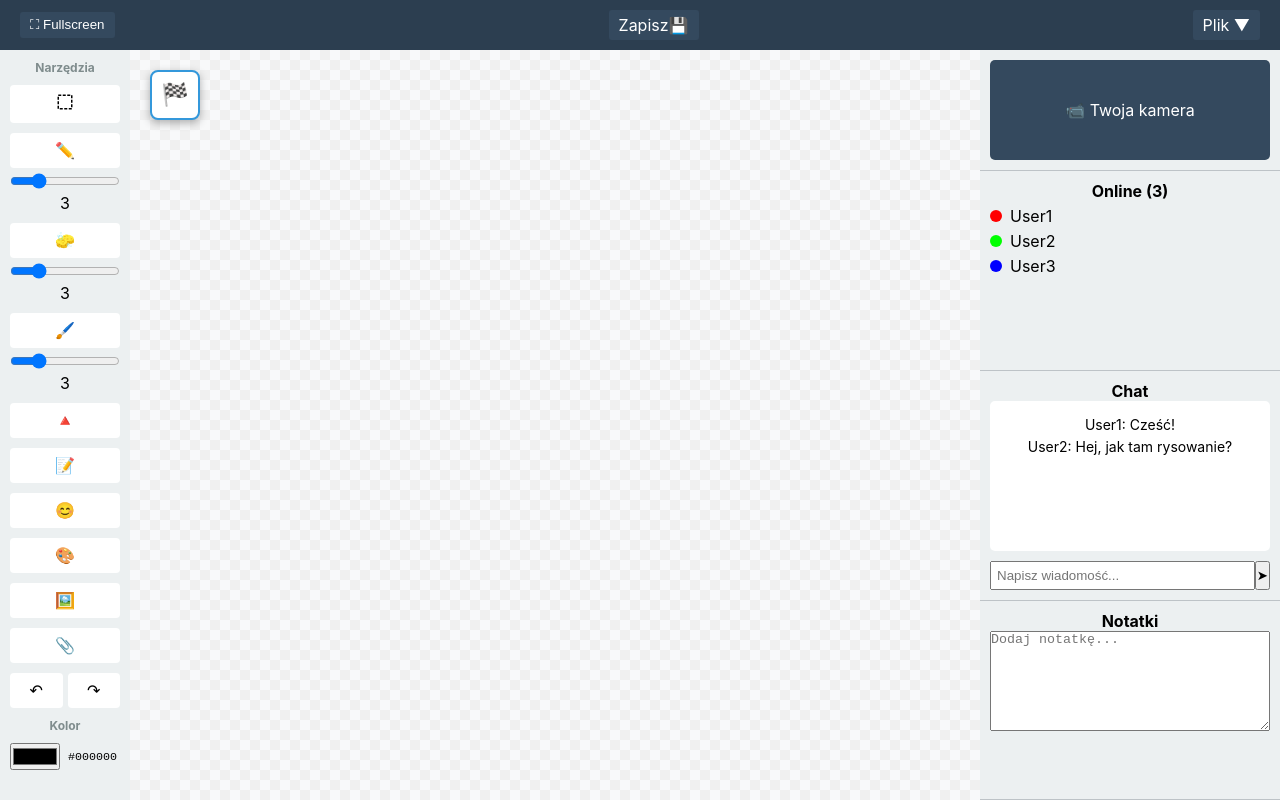
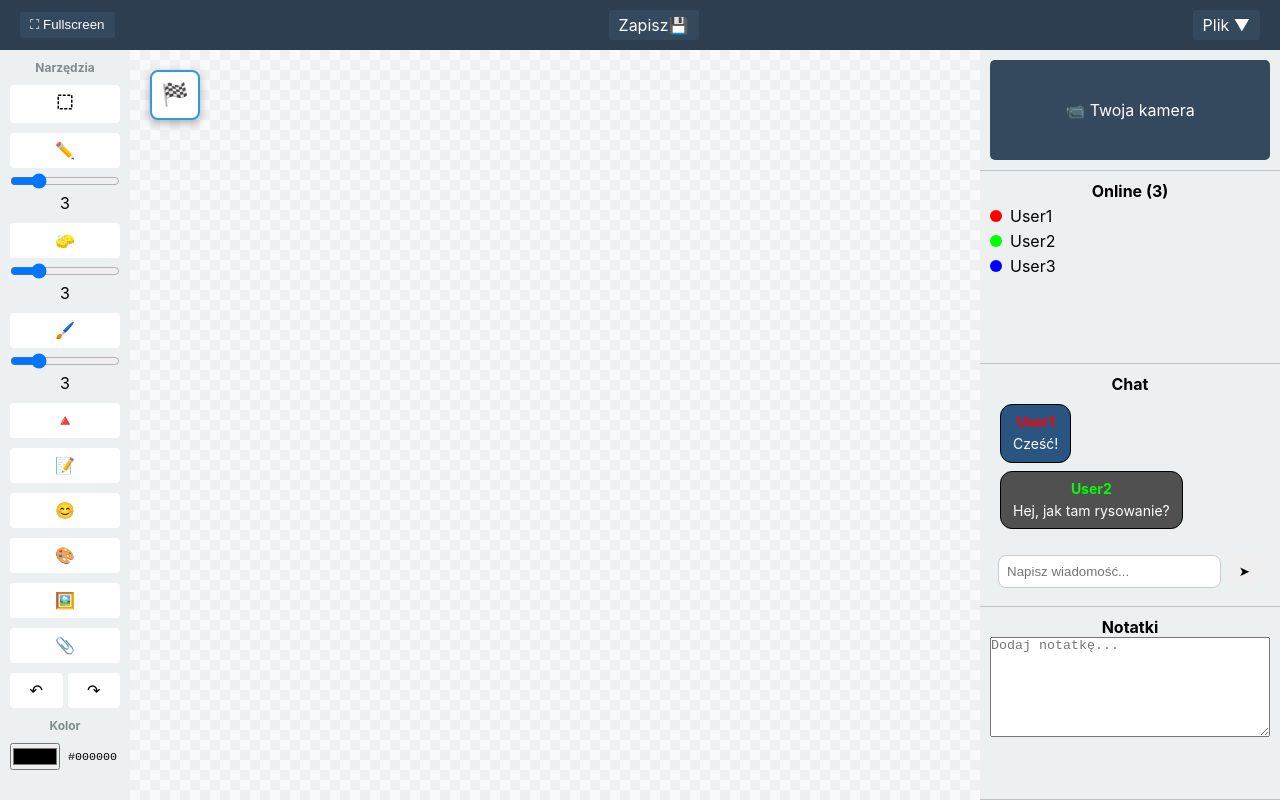
Before and after one commit to B0mbel1/Whiteboard, a React (Create React App) app: page / in a window 1280 px wide. Built offline with nearby package versions, Linux system fonts and the light colour scheme.

Commit message:
Dodanie Chatu
Dodanie chatu i zmiany wizualne

```diff
--- a/src/components/Sidebar/Sidebar.css
+++ b/src/components/Sidebar/Sidebar.css
@@ -37,27 +37,77 @@
   margin-right: 8px;
 }
 
+/* Chat container */
 .chat-messages {
-  height: 150px;
+  max-height: 250px;
   overflow-y: auto;
-  background: white;
   padding: 10px;
-  border-radius: 5px;
-  margin-bottom: 10px;
+  display: flex;
+  flex-direction: column;
+  gap: 8px;
 }
 
-.message {
-  margin: 5px 0;
-  font-size: 14px;
+/* Bubble wrapper */
+.message-bubble {
+  display: flex;
+  justify-content: flex-start; /* Układanie do lewej */
 }
 
+/* Przesuniecie wiadomości obecnego usera do prawej */
+/*.message-bubble.mine {
+  justify-content: flex-end;
+} */
+
+/* Actual bubble */
+.bubble-content {
+  max-width: 75%;
+  background: #505050;
+  padding: 8px 12px;
+  border-radius: 12px;
+  border: 1px solid #000000;
+  font-size: 14px;
+  line-height: 1.3;
+  word-break: break-word;
+  color: white;
+}
+
+/* Minimalna rużnica w wiadomości */
+.message-bubble.mine .bubble-content {
+  background: #2b5581; /* możesz zmienić na inny odcień */
+  color: white;
+}
+
+/* Nazwa urzytkownika w wiadomości */
+.message-user {
+  display: block;
+  font-weight: 700;
+  margin-bottom: 4px;
+}
+
+/* teks wiadomości */
+.message-text {
+  white-space: pre-wrap;
+}
+
+/* Chat input area */
 .chat-input {
   display: flex;
+  gap: 6px;
+  padding: 8px;
 }
 
 .chat-input input {
   flex: 1;
-  padding: 5px;
+  padding: 8px;
+  border-radius: 8px;
+  border: 1px solid #ccc;
+}
+
+.chat-input button {
+  padding: 8px 12px;
+  border-radius: 8px;
+  border: none;
+  cursor: pointer;
 }
 
 .notes-section textarea {
--- a/src/components/Sidebar/Sidebar.jsx
+++ b/src/components/Sidebar/Sidebar.jsx
@@ -1,4 +1,4 @@
-import React from 'react';
+import React, { useState, useRef, useEffect } from 'react';
 import './Sidebar.css';
 
 const Sidebar = () => {
@@ -8,13 +8,31 @@ const Sidebar = () => {
     { name: 'User3', color: '#0000ff' }
   ];
 
+  const [messages, setMessages] = useState([
+    { user: 'User1', text: 'Cześć!' },
+    { user: 'User2', text: 'Hej, jak tam rysowanie?' }
+  ]);
+
+  const [input, setInput] = useState('');
+  const currentUser = 'User1'; // Możesz dynamicznie ustawiać później
+
+  const messagesEndRef = useRef(null);
+
+  useEffect(() => {
+    messagesEndRef.current?.scrollIntoView({ behavior: 'smooth' });
+  }, [messages]);
+
+  const sendMessage = () => {
+    if (input.trim() === '') return;
+    setMessages([...messages, { user: currentUser, text: input }]);
+    setInput('');
+  };
+
   return (
     <div className="sidebar">
       {/* Kamera użytkownika */}
       <div className="user-camera">
-        <div className="camera-placeholder">
-          📹 Twoja kamera
-        </div>
+        <div className="camera-placeholder">📹 Twoja kamera</div>
       </div>
 
       {/* Lista użytkowników */}
@@ -22,10 +40,7 @@ const Sidebar = () => {
         <h4>Online ({users.length})</h4>
         {users.map((user, index) => (
           <div key={index} className="user-item">
-            <span
-              className="user-color"
-              style={{ backgroundColor: user.color }}
-            />
+            <span className="user-color" style={{ backgroundColor: user.color }} />
             <span className="user-name">{user.name}</span>
           </div>
         ))}
@@ -35,12 +50,29 @@ const Sidebar = () => {
       <div className="chat-section">
         <h4>Chat</h4>
         <div className="chat-messages">
-          <div className="message">User1: Cześć!</div>
-          <div className="message">User2: Hej, jak tam rysowanie?</div>
+          {messages.map((msg, i) => {
+            const isMine = msg.user === currentUser;
+            const userColor = users.find(u => u.name === msg.user)?.color || '#fff';
+            return (
+              <div key={i} className={`message-bubble ${isMine ? 'mine' : ''}`}>
+                <div className="bubble-content">
+                  <span className="message-user" style={{ color: userColor }}>{msg.user}</span>
+                  <div className="message-text">{msg.text}</div>
+                </div>
+              </div>
+            );
+          })}
+          <div ref={messagesEndRef} />
         </div>
         <div className="chat-input">
-          <input type="text" placeholder="Napisz wiadomość..." />
-          <button>➤</button>
+          <input
+            type="text"
+            placeholder="Napisz wiadomość..."
+            value={input}
+            onChange={(e) => setInput(e.target.value)}
+            onKeyDown={(e) => e.key === 'Enter' && sendMessage()}
+          />
+          <button onClick={sendMessage}>➤</button>
         </div>
       </div>
 
```
